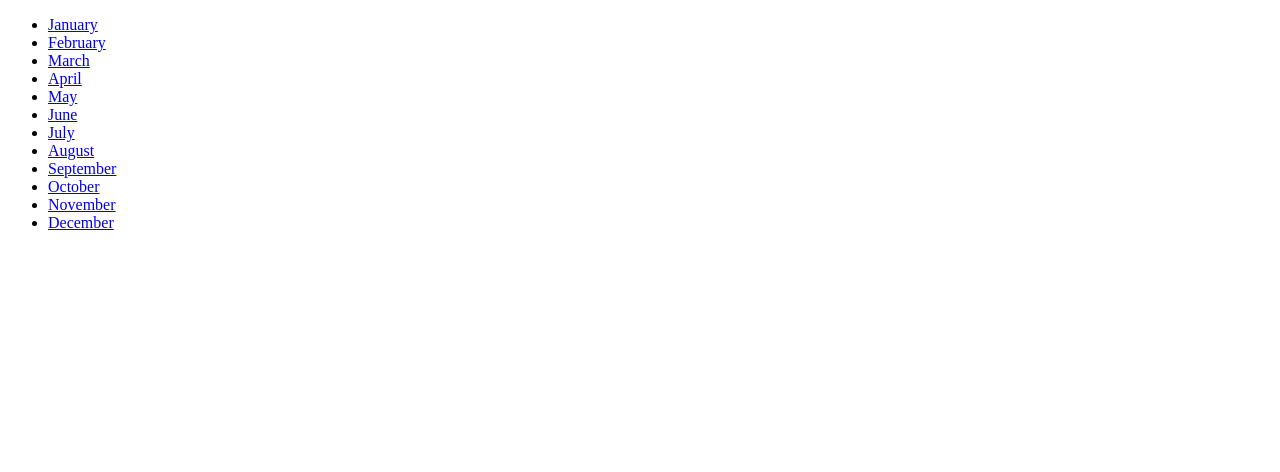
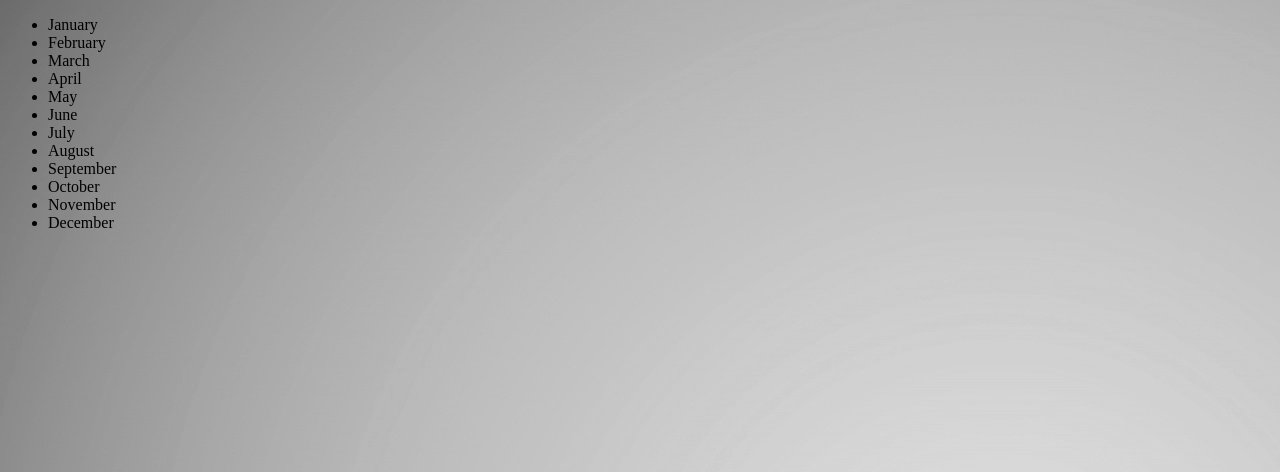
Before and after one commit to Siddharth-Golla/django-practice, a Django app: page /challenges/ in a window 1280 px wide. Shown: the top 472 px of the page. Run offline with Django 4.2, Linux system fonts and the light colour scheme.

Commit message:
added static files style.css and images

```diff
--- /dev/null
+++ b/monthly_challenges/challenges/static/challenges/style.css
@@ -0,0 +1,8 @@
+li a {
+    color: black;
+    text-decoration: none;
+}
+
+body {
+    background: white url("images/background.png") no-repeat;
+}
--- a/monthly_challenges/challenges/templates/challenges/challenge.html
+++ b/monthly_challenges/challenges/templates/challenges/challenge.html
@@ -1,7 +1,13 @@
 {% extends 'base.html' %}
+{% load static %}
+
 {% block page_title %}
 {{month_name | title}} Challenge
 {% endblock page_title %}
+
+{% block style_sheet %}
+<link rel="stylesheet" href="{% static 'challenges/style.css' %}">
+{% endblock style_sheet %}
 
 {% block content %}
 {% include 'challenges/includes/header.html' %}
--- a/monthly_challenges/challenges/templates/challenges/index.html
+++ b/monthly_challenges/challenges/templates/challenges/index.html
@@ -1,7 +1,15 @@
 {% extends 'base.html' %}
+{% load static %}
+
 {% block page_title %}
 All Challenges
 {% endblock page_title %}
+
+
+{% block style_sheet %}
+<link rel="stylesheet" href="{% static 'challenges/style.css' %}">
+{% endblock style_sheet %}
+
 
 {% block content %}
 <ul>
--- a/monthly_challenges/templates/base.html
+++ b/monthly_challenges/templates/base.html
@@ -5,6 +5,7 @@
     <meta http-equiv="X-UA-Compatible" content="IE=edge" />
     <meta name="viewport" content="width=device-width, initial-scale=1.0" />
     <title>{% block page_title %} {% endblock page_title %}</title>
+    {% block style_sheet %} {% endblock style_sheet %}
   </head>
   <body>
     {% block content %} {% endblock content %}
```
Also changed, not shown: monthly_challenges/challenges/static/challenges/images/background.png (added).
